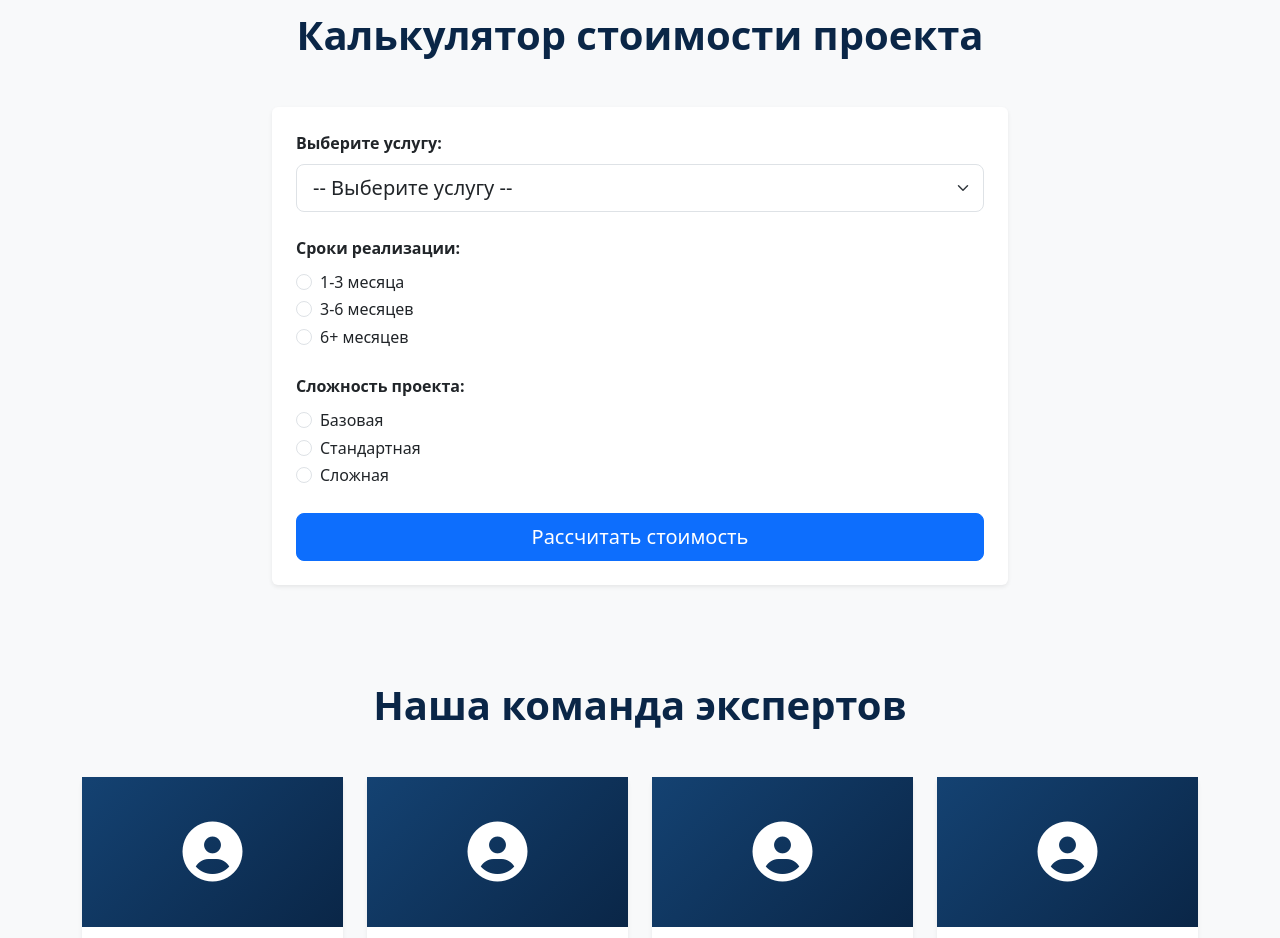
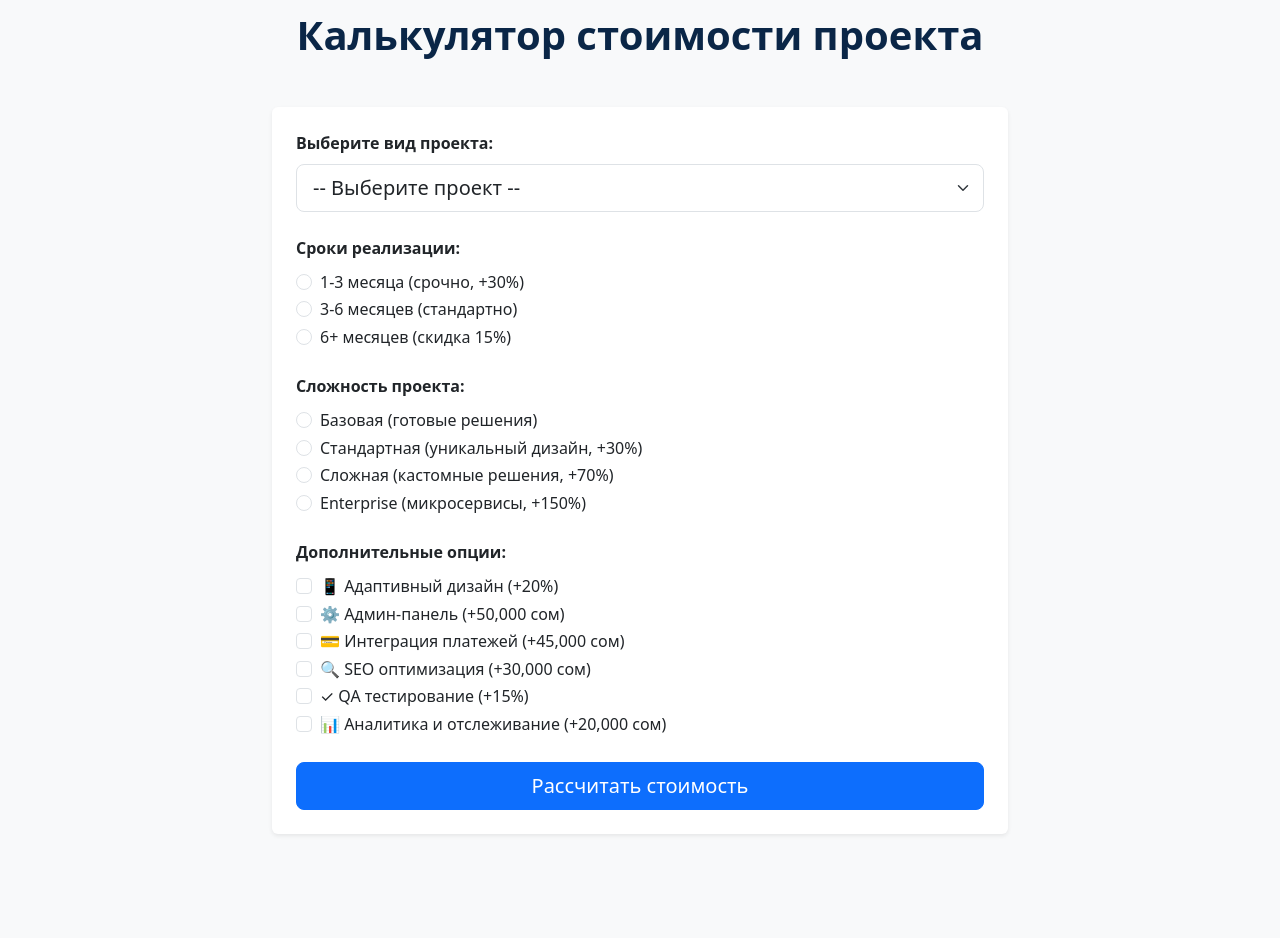
Before and after one commit to Adina-2707/ai_tools_final, a website: page spec-generator/index.html in a window 1280 px wide. Shown: the part 1600-2538 px from the top of the page. Drawn offline with nearby package versions, Linux system fonts and the light colour scheme.

Commit message:
fix: sync calculator HTML options with script.js service keys

```diff
--- a/spec-generator/index.html
+++ b/spec-generator/index.html
@@ -144,13 +144,17 @@
           <div class="card border-0 shadow-sm p-4">
             <form id="calculator-form">
               <div class="mb-4">
-                <label class="form-label fw-bold">Выберите услугу:</label>
+                <label class="form-label fw-bold">Выберите вид проекта:</label>
                 <select id="service" class="form-select form-select-lg" required>
-                  <option value="">-- Выберите услугу --</option>
-                  <option value="web">Веб-разработка</option>
-                  <option value="mobile">Мобильная разработка</option>
-                  <option value="support">Техническая поддержка</option>
-                  <option value="cloud">Cloud решения</option>
+                  <option value="">-- Выберите проект --</option>
+                  <option value="landing">🌐 Лендинг (5-10 страниц)</option>
+                  <option value="website">🏢 Корпоративный сайт (10-20 страниц)</option>
+                  <option value="eshop">🛍️ Интернет-магазин</option>
+                  <option value="webapp">📊 Веб-приложение (CRM/ERP)</option>
+                  <option value="mobile">📱 Мобильное приложение</option>
+                  <option value="support_basic">🛠️ Техподдержка базовая (5 ч/мес)</option>
+                  <option value="support_standard">🛠️ Техподдержка стандартная (20 ч/мес)</option>
+                  <option value="support_full">🛠️ Полное сопровождение (40+ ч/мес)</option>
                 </select>
               </div>
 
@@ -158,15 +162,15 @@
                 <label class="form-label fw-bold">Сроки реализации:</label>
                 <div class="form-check">
                   <input class="form-check-input" type="radio" id="timeline1" name="timeline" value="short" required>
-                  <label class="form-check-label" for="timeline1">1-3 месяца</label>
+                  <label class="form-check-label" for="timeline1">1-3 месяца (срочно, +30%)</label>
                 </div>
                 <div class="form-check">
                   <input class="form-check-input" type="radio" id="timeline2" name="timeline" value="medium">
-                  <label class="form-check-label" for="timeline2">3-6 месяцев</label>
+                  <label class="form-check-label" for="timeline2">3-6 месяцев (стандартно)</label>
                 </div>
                 <div class="form-check">
                   <input class="form-check-input" type="radio" id="timeline3" name="timeline" value="long">
-                  <label class="form-check-label" for="timeline3">6+ месяцев</label>
+                  <label class="form-check-label" for="timeline3">6+ месяцев (скидка 15%)</label>
                 </div>
               </div>
 
@@ -174,15 +178,47 @@
                 <label class="form-label fw-bold">Сложность проекта:</label>
                 <div class="form-check">
                   <input class="form-check-input" type="radio" id="complexity1" name="complexity" value="basic" required>
-                  <label class="form-check-label" for="complexity1">Базовая</label>
+                  <label class="form-check-label" for="complexity1">Базовая (готовые решения)</label>
                 </div>
                 <div class="form-check">
                   <input class="form-check-input" type="radio" id="complexity2" name="complexity" value="standard">
-                  <label class="form-check-label" for="complexity2">Стандартная</label>
+                  <label class="form-check-label" for="complexity2">Стандартная (уникальный дизайн, +30%)</label>
                 </div>
                 <div class="form-check">
                   <input class="form-check-input" type="radio" id="complexity3" name="complexity" value="complex">
-                  <label class="form-check-label" for="complexity3">Сложная</label>
+                  <label class="form-check-label" for="complexity3">Сложная (кастомные решения, +70%)</label>
+                </div>
+                <div class="form-check">
+                  <input class="form-check-input" type="radio" id="complexity4" name="complexity" value="enterprise">
+                  <label class="form-check-label" for="complexity4">Enterprise (микросервисы, +150%)</label>
+                </div>
+              </div>
+
+              <div class="mb-4">
+                <label class="form-label fw-bold">Дополнительные опции:</label>
+                <div class="form-check">
+                  <input class="form-check-input" type="checkbox" id="opt-responsive" name="additional-options" value="responsive" data-label="Адаптивный дизайн">
+                  <label class="form-check-label" for="opt-responsive">📱 Адаптивный дизайн (+20%)</label>
+                </div>
+                <div class="form-check">
+                  <input class="form-check-input" type="checkbox" id="opt-admin" name="additional-options" value="admin_panel" data-label="Админ-панель">
+                  <label class="form-check-label" for="opt-admin">⚙️ Админ-панель (+50,000 сом)</label>
+                </div>
+                <div class="form-check">
+                  <input class="form-check-input" type="checkbox" id="opt-payment" name="additional-options" value="payment_integration" data-label="Интеграция платежей">
+                  <label class="form-check-label" for="opt-payment">💳 Интеграция платежей (+45,000 сом)</label>
+                </div>
+                <div class="form-check">
+                  <input class="form-check-input" type="checkbox" id="opt-seo" name="additional-options" value="seo" data-label="SEO оптимизация">
+                  <label class="form-check-label" for="opt-seo">🔍 SEO оптимизация (+30,000 сом)</label>
+                </div>
+                <div class="form-check">
+                  <input class="form-check-input" type="checkbox" id="opt-qa" name="additional-options" value="qa_testing" data-label="QA тестирование">
+                  <label class="form-check-label" for="opt-qa">✓ QA тестирование (+15%)</label>
+                </div>
+                <div class="form-check">
+                  <input class="form-check-input" type="checkbox" id="opt-analytics" name="additional-options" value="analytics" data-label="Аналитика">
+                  <label class="form-check-label" for="opt-analytics">📊 Аналитика и отслеживание (+20,000 сом)</label>
                 </div>
               </div>
 
@@ -192,9 +228,10 @@
             <div id="calculator-result" style="display: none; margin-top: 30px; padding: 20px; background-color: #e8f4f8; border-left: 4px solid #144272; border-radius: 4px;">
               <h5 style="color: #0a2647;">Примерная стоимость проекта:</h5>
               <p style="font-size: 28px; font-weight: bold; color: #144272; margin: 10px 0;">
-                <span id="cost-value">--</span> руб.
+                <span id="cost-value">--</span>
               </p>
-              <p class="small text-muted">Это предварительная оценка. Точная стоимость будет определена после детального анализа требований.</p>
+              <div id="calculator-details"></div>
+              <p class="small text-muted" style="margin-top: 15px;">💡 <strong>Это ориентировочная оценка.</strong> Точная стоимость зависит от деталей проекта и требует консультации с нашей командой. Курс: 1 USD = 89 сом</p>
             </div>
           </div>
         </div>
```
